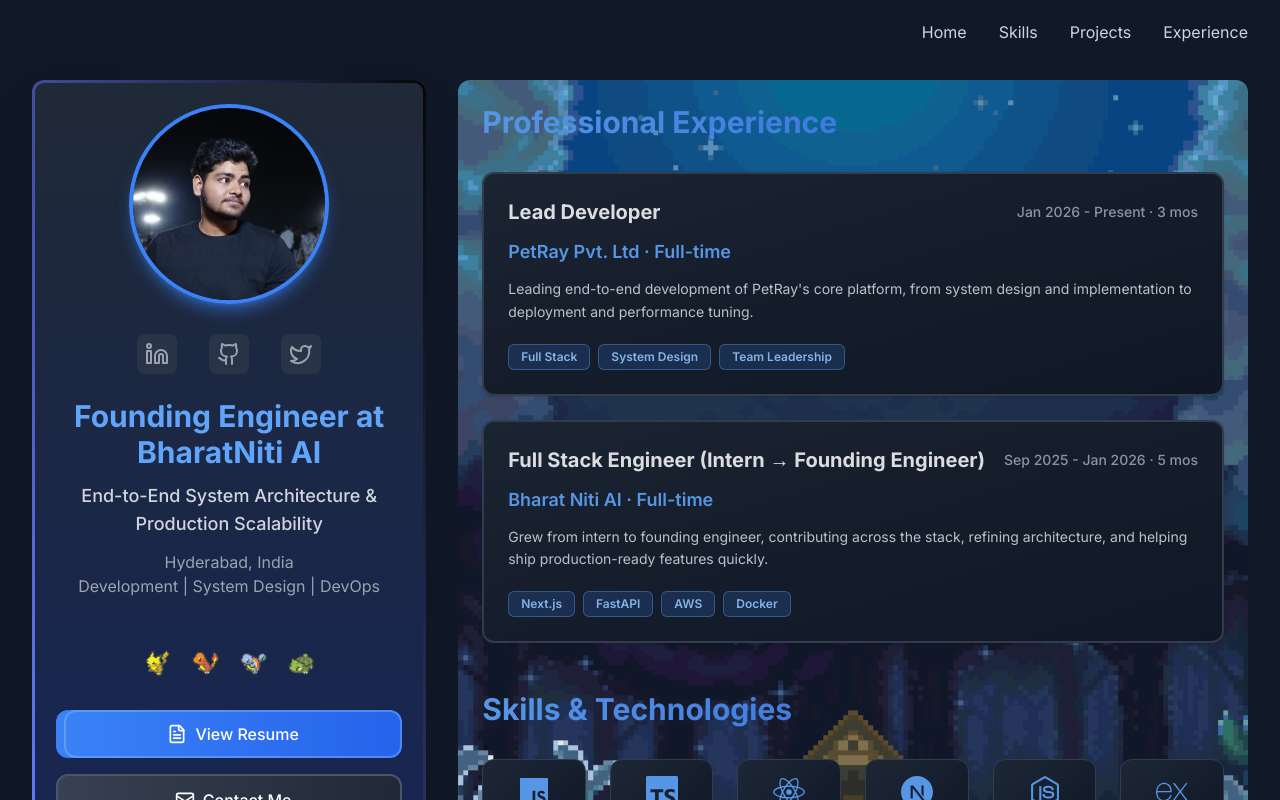
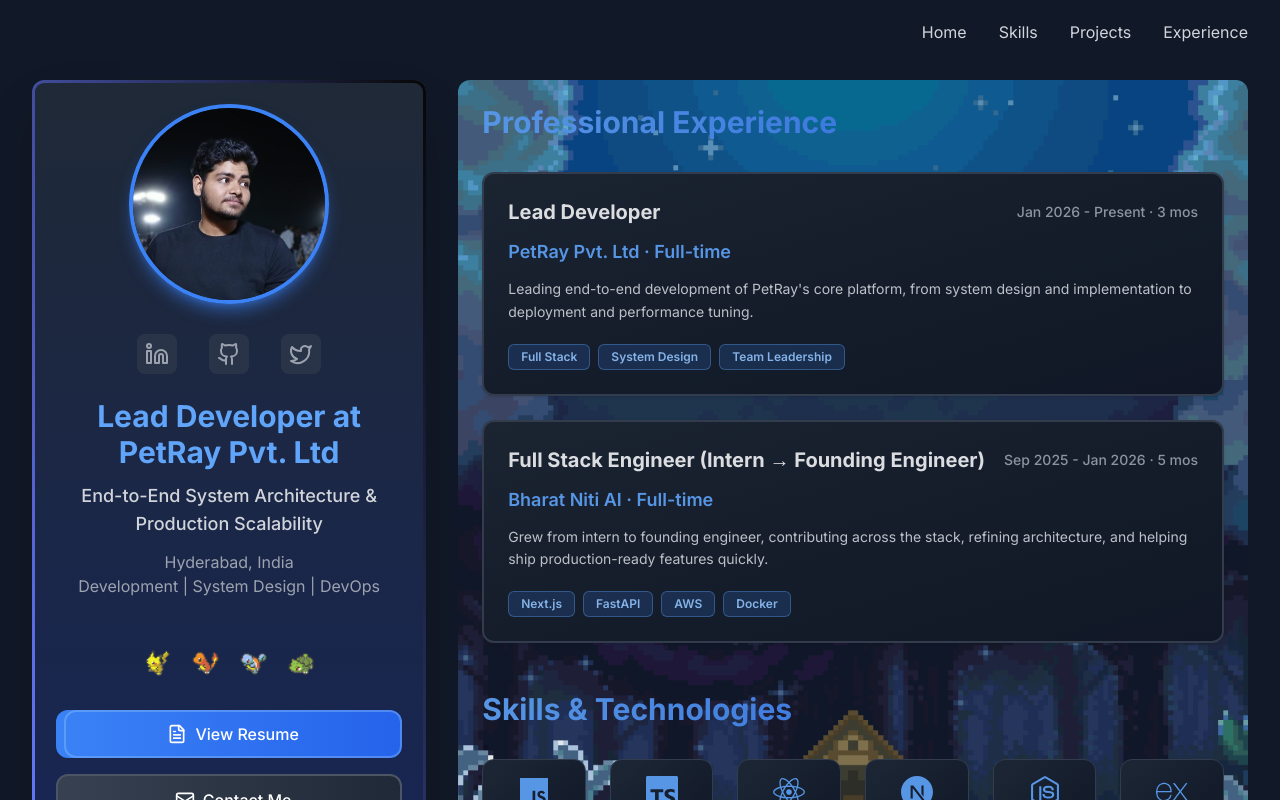
Before and after one commit to moiz2405/portfolio, a Next.js app: page / in a window 1280 px wide. Shown: the top 800 px of the page. Built offline with nearby package versions, Linux system fonts and the light colour scheme.

Commit message:
Update components/Sidebar.tsx

```diff
--- a/components/Sidebar.tsx
+++ b/components/Sidebar.tsx
@@ -63,12 +63,12 @@
             </div>
             <h1 className="text-2xl sm:text-2xl md:text-3xl font-bold mt-6 transition-all duration-300 transform hover:scale-105">
               <Link
-                href="https://bharatniti.ai"
+                href="https://www.linkedin.com/in/almoiz-khan/"
                 target="_blank"
                 rel="noopener noreferrer"
                 className="text-blue-400 hover:text-blue-300 transition-colors relative group inline-block"
               >
-                Founding Engineer at BharatNiti AI
+                Lead Developer at PetRay Pvt. Ltd
                 <span className="absolute bottom-0 left-0 w-0 h-0.5 bg-blue-400 group-hover:w-full transition-all duration-300"></span>
               </Link>
             </h1>
```
